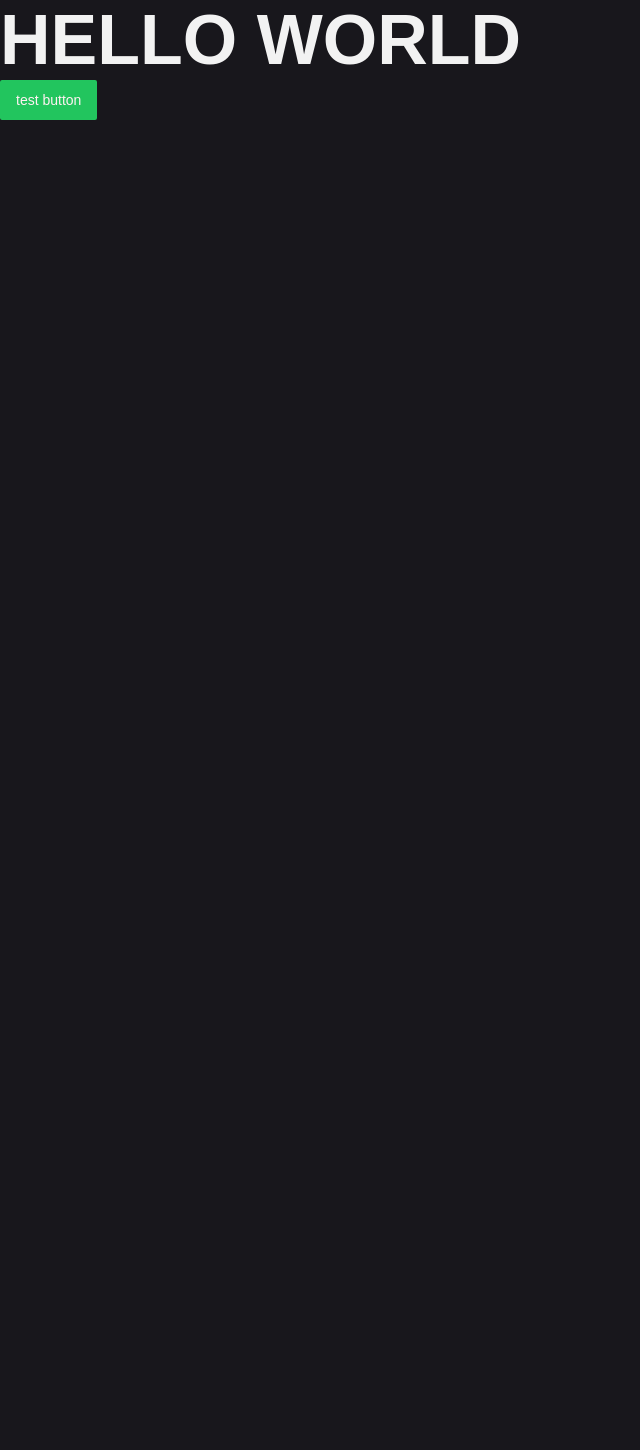
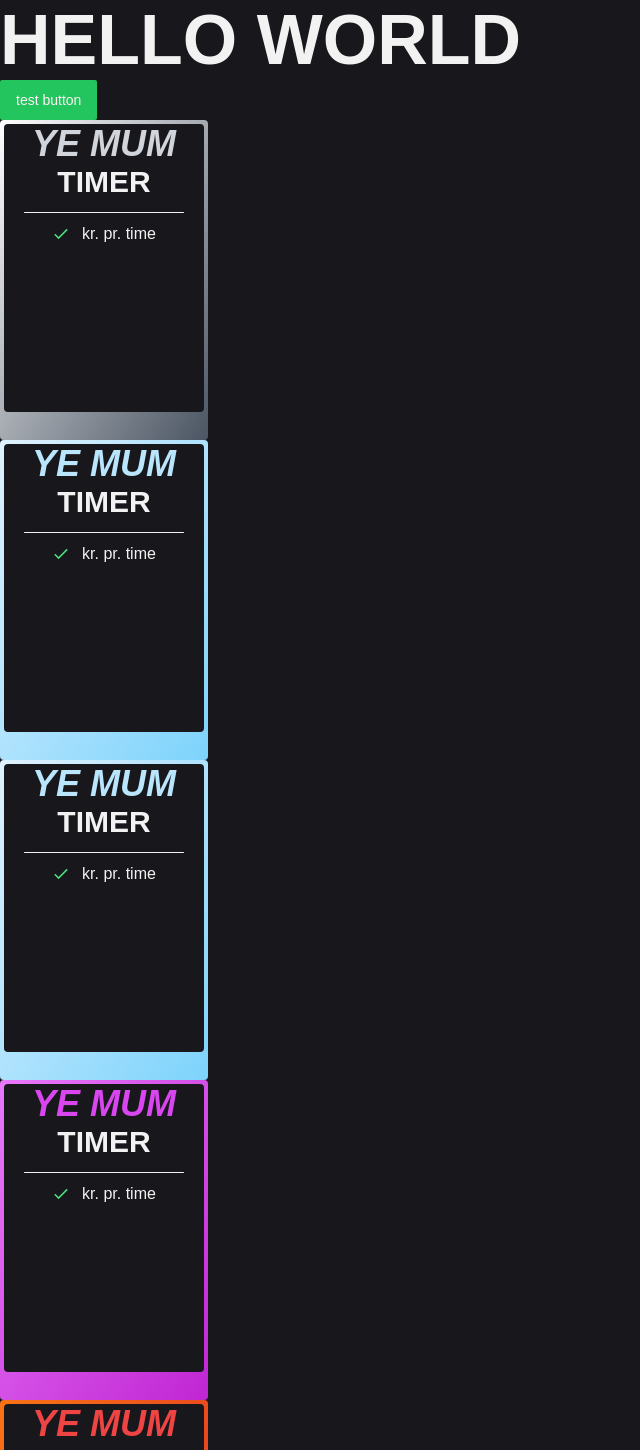
Before and after one commit to TobiasRoland123/next_level, a Next.js app: page / in a window 1280 px wide. Shown: the top 1450 px of the page, without its empty margins (0-640 px from the left). Before the commit the page ends 800 px from the top, so only its background shows below. Built offline with nearby package versions, Linux system fonts and the light colour scheme.

Commit message:
init commit

```diff
--- a/package.json
+++ b/package.json
@@ -21,6 +21,7 @@
     "next": "14.0.3",
     "react": "^18",
     "react-dom": "^18",
+    "react-icons": "^4.12.0",
     "tailwind-merge": "^2.0.0",
     "tailwindcss-animate": "^1.0.7"
   },
--- /dev/null
+++ b/src/components/Cards/Card.tsx
@@ -0,0 +1,67 @@
+import * as React from 'react';
+import { cva, VariantProps } from 'class-variance-authority';
+import { IoMdCheckmark } from 'react-icons/io';
+
+import { cn } from '../../lib/utils';
+import clsx from 'clsx';
+
+const cardVariants = cva('w-52 h-80 rounded bg-gradient-to-br', {
+  variants: {
+    variant: {
+      level1: 'text-gray-300 from-white to-gray-600',
+      level2: 'text-sky-200 from-sky-100 to-sky-300',
+      level3: 'text-blue-500 from-sky-400 to-blue-700',
+      expert: 'text-fuchsia-500 from-fuchsia-400 to-fuchsia-600',
+      master: 'text-red-500 from-orange-500 to-red-600',
+    },
+    size: {
+      default: 'px-1 py-1',
+    },
+  },
+  defaultVariants: {
+    variant: 'level1',
+    size: 'default',
+  },
+});
+
+export interface CardProps
+  extends React.HTMLAttributes<HTMLDivElement>,
+    VariantProps<typeof cardVariants> {
+  header?: string;
+  timeAntal?: number;
+  timePris?: number;
+}
+
+const Card = React.forwardRef<HTMLDivElement, CardProps>(
+  ({ variant, header, timeAntal, timePris, size, className, ...props }, ref) => {
+    const cardClassName = cn(cardVariants({ variant, size, className }));
+    const cardNamesStuff = cardVariants();
+
+    console.log(cardNamesStuff);
+
+    return (
+      <div
+        ref={ref}
+        className={cardClassName}
+        {...props}
+      >
+        <div className="bg-primaryCol w-full h-72 rounded">
+          <h2 className={clsx(variant, 'text-center text-4xl')}>{header}</h2>
+          <h3 className=" text-secondaryCol text-center text-3xl">{timeAntal} timer</h3>
+          <div className="h-[1px] mx-5 my-3 bg-secondaryCol rounded"></div>
+          <div className="flex flex-row gap-3 justify-center">
+            <IoMdCheckmark
+              className="text-green-400"
+              size="18"
+            />
+            <p className=" text-center text-secondaryCol">{timePris}kr. pr. time</p>
+          </div>
+        </div>
+      </div>
+    );
+  }
+);
+
+Card.displayName = 'Card';
+
+export { Card, cardVariants };
--- a/src/pages/index.tsx
+++ b/src/pages/index.tsx
@@ -1,4 +1,5 @@
-import { Button } from "@/components/Button/Button";
+import { Button } from '@/components/Button/Button';
+import { Card } from '@/components/Cards/Card';
 
 export default function Home() {
   return (
@@ -6,6 +7,27 @@ export default function Home() {
       <h1>Hello World</h1>
 
       <Button className="bg-green-500">test button</Button>
+
+      <Card
+        variant={'level1'}
+        header="ye mum"
+      ></Card>
+      <Card
+        variant={'level2'}
+        header="ye mum"
+      ></Card>
+      <Card
+        variant={'level2'}
+        header="ye mum"
+      ></Card>
+      <Card
+        variant={'expert'}
+        header="ye mum"
+      ></Card>
+      <Card
+        variant={'master'}
+        header="ye mum"
+      ></Card>
     </>
   );
 }
```
Also changed, not shown: 2 other files (tests, documents, lock files or other folders).
